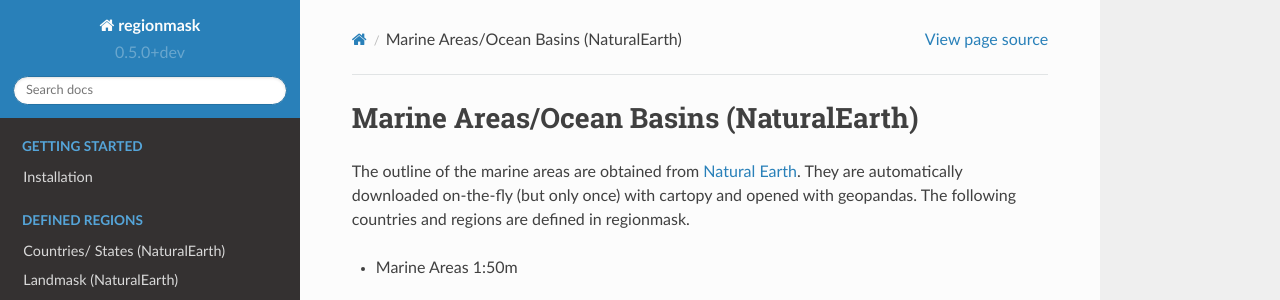
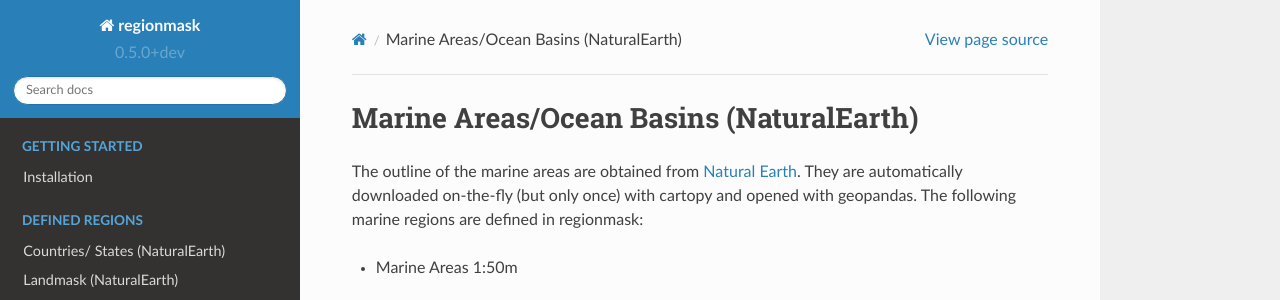
Before and after one commit to regionmask/regionmask, a Sphinx documentation site: the page built from docs/defined_ocean_basins.rst, in a window 1280 px wide and 1058 px high, cut to the strip 0-300 px from the top of the window. Built offline with Sphinx 7.4.7 and the Read the Docs theme 2.0.0, drawn with Linux system fonts in a browser that asks for light colours; pages that are not in the unit, such as notebooks, are missing from menus.

Commit message:
Update docs/defined_ocean_basins.rst
Co-Authored-By: Mathias Hauser <mathause@users.noreply.github.com>

```diff
--- a/docs/defined_ocean_basins.rst
+++ b/docs/defined_ocean_basins.rst
@@ -5,7 +5,7 @@ Marine Areas/Ocean Basins (NaturalEarth)
 The outline of the marine areas are obtained from
 `Natural Earth <http://www.naturalearthdata.com/>`_.
 They are automatically downloaded on-the-fly (but only once) with cartopy and opened with geopandas.
-The following countries and regions are defined in regionmask.
+The following marine regions are defined in regionmask:
 
 * Marine Areas 1:50m
 
```
